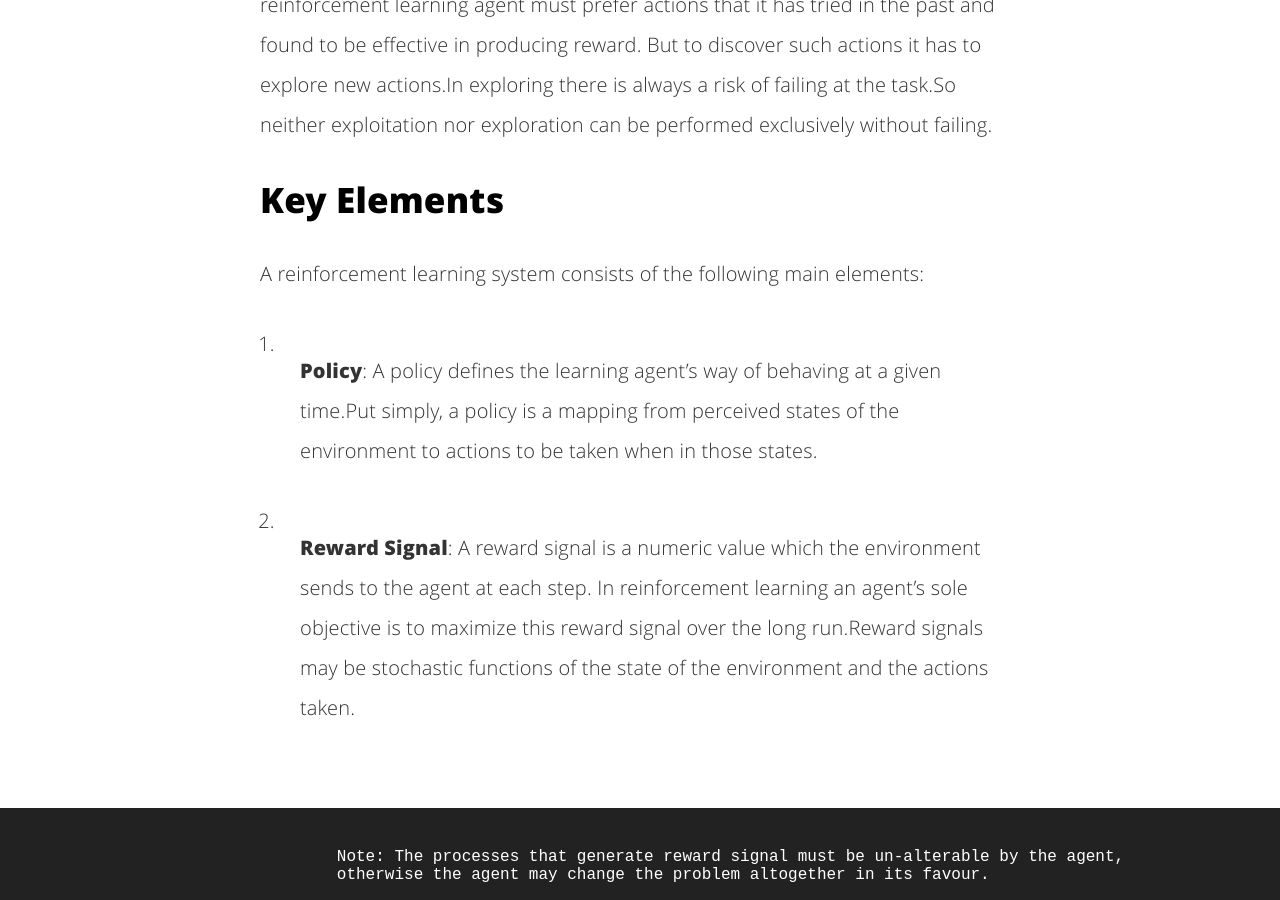
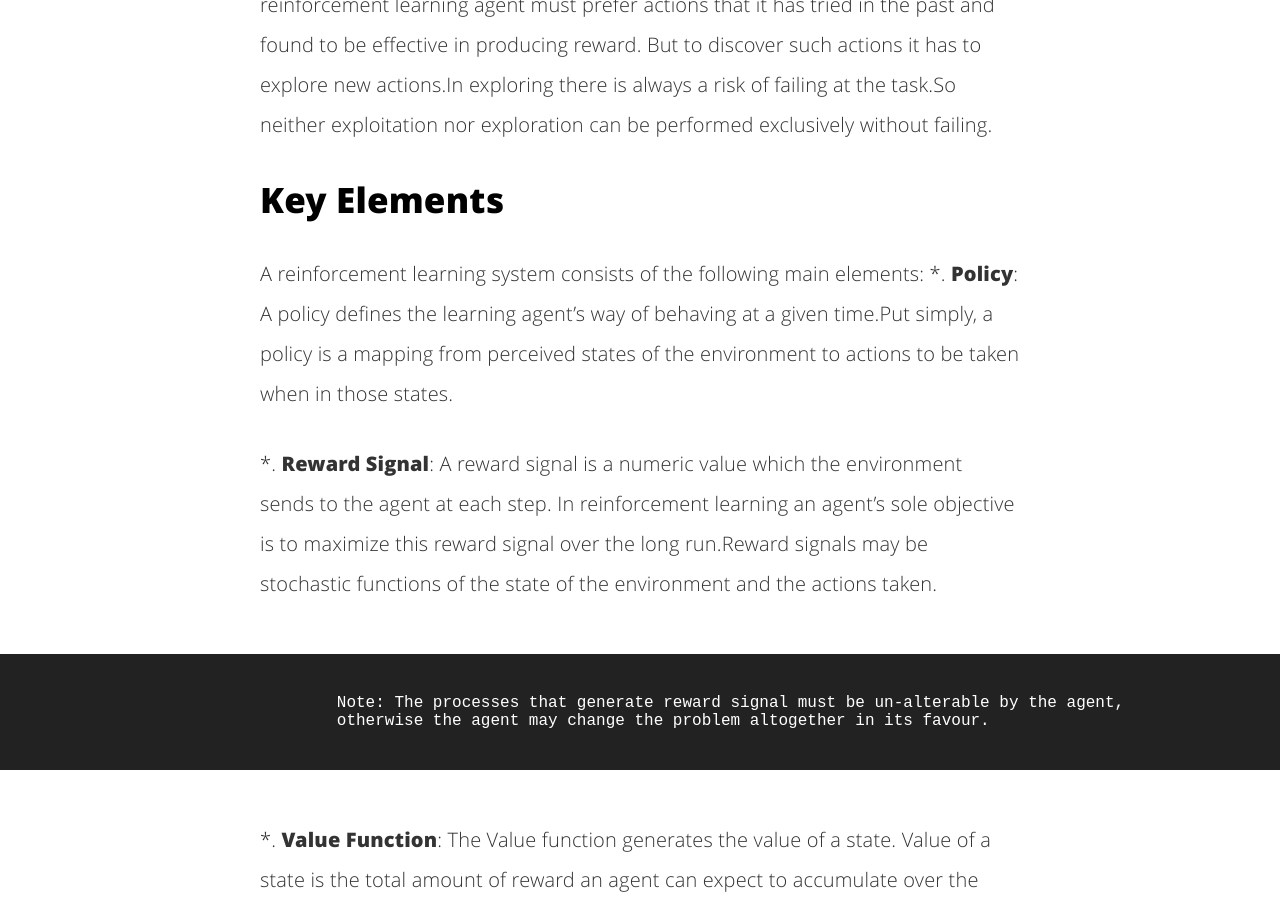
Before and after one commit to ranarag/ranarag.github.io, a Jekyll site: the page built from _posts/2017-11-09-chapter1.md, in a window 1280 px wide and 900 px high, scrolled down 1504 px. Built offline with Jekyll 4.4.1, drawn with Linux system fonts in a browser that asks for light colours; comment, search, counter and statistics services are not loaded; part of the change alters nothing that is shown.

Commit message:
minor changes in bullets

```diff
--- a/_posts/2017-11-09-chapter1.md
+++ b/_posts/2017-11-09-chapter1.md
@@ -20,17 +20,17 @@ To obtain a lot of reward, a reinforcement learning agent must prefer actions th
 
 ## Key Elements
 A reinforcement learning system consists of the following main elements:
-1. **Policy**: A policy defines the learning agent's way of behaving at a given time.Put simply, a policy is a mapping from perceived states of the environment to actions to be taken when in those states.
+*. **Policy**: A policy defines the learning agent's way of behaving at a given time.Put simply, a policy is a mapping from perceived states of the environment to actions to be taken when in those states.
 
-2. **Reward Signal**: A reward signal is a numeric value which the environment sends to the agent at each step.
+*. **Reward Signal**: A reward signal is a numeric value which the environment sends to the agent at each step.
 In reinforcement learning an agent's sole objective is to maximize this reward signal over the long run.Reward signals may be stochastic functions of the state of the environment and the actions taken.
 {% highlight note %}
         Note: The processes that generate reward signal must be un-alterable by the agent,
         otherwise the agent may change the problem altogether in its favour.
 {% endhighlight %}
-3. **Value Function**: The Value function generates the value of a state. Value of a state is the total amount of reward an agent can expect to accumulate over the future , starting from that state.Values are different from rewards in the sense that rewards are generated directly by the environment, but values must be estimated and re-estimated from the sequences of observation an agent makes over its entire lifetime. Actions are chosen that bring about states of highest value.
+*. **Value Function**: The Value function generates the value of a state. Value of a state is the total amount of reward an agent can expect to accumulate over the future , starting from that state.Values are different from rewards in the sense that rewards are generated directly by the environment, but values must be estimated and re-estimated from the sequences of observation an agent makes over its entire lifetime. Actions are chosen that bring about states of highest value.
 
-4. **Model** : Here model refers to a model of the environment.This is something that mimics the behavior of the environment.Reinforcement learining methods that use models are called model based methods, as opposed to model-free methods that are explicitly trial and error learners viewed as almost the opposite of planning.
+*. **Model** : Here model refers to a model of the environment.This is something that mimics the behavior of the environment.Reinforcement learining methods that use models are called model based methods, as opposed to model-free methods that are explicitly trial and error learners viewed as almost the opposite of planning.
 
 ## Work In Progress
 ## Please Come Back Soon
```
